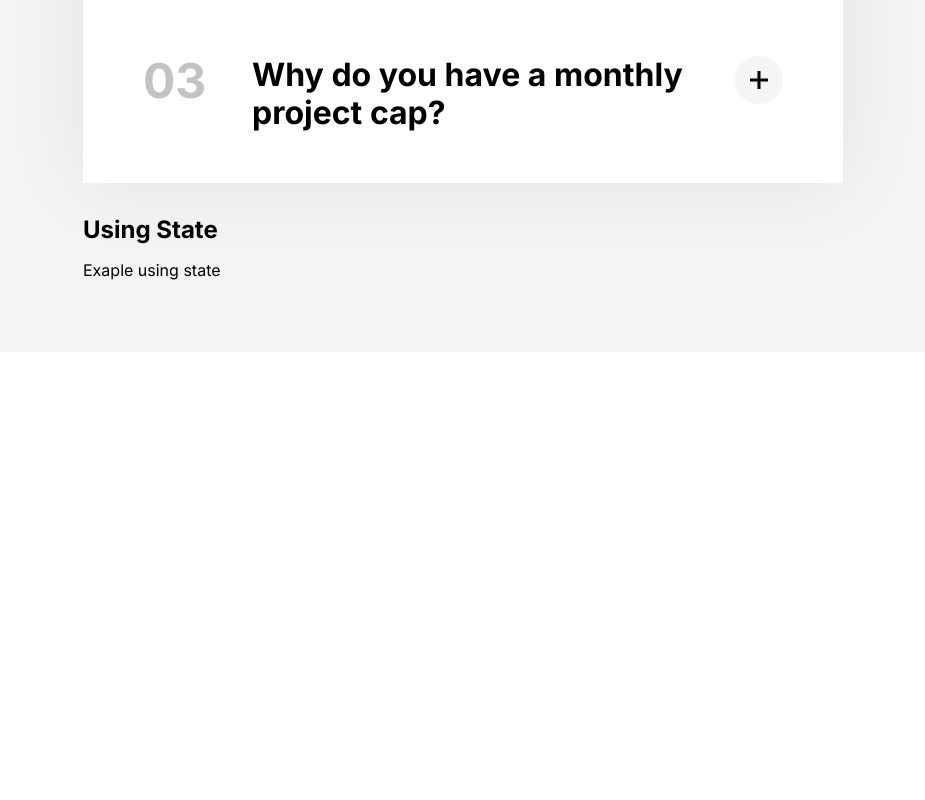
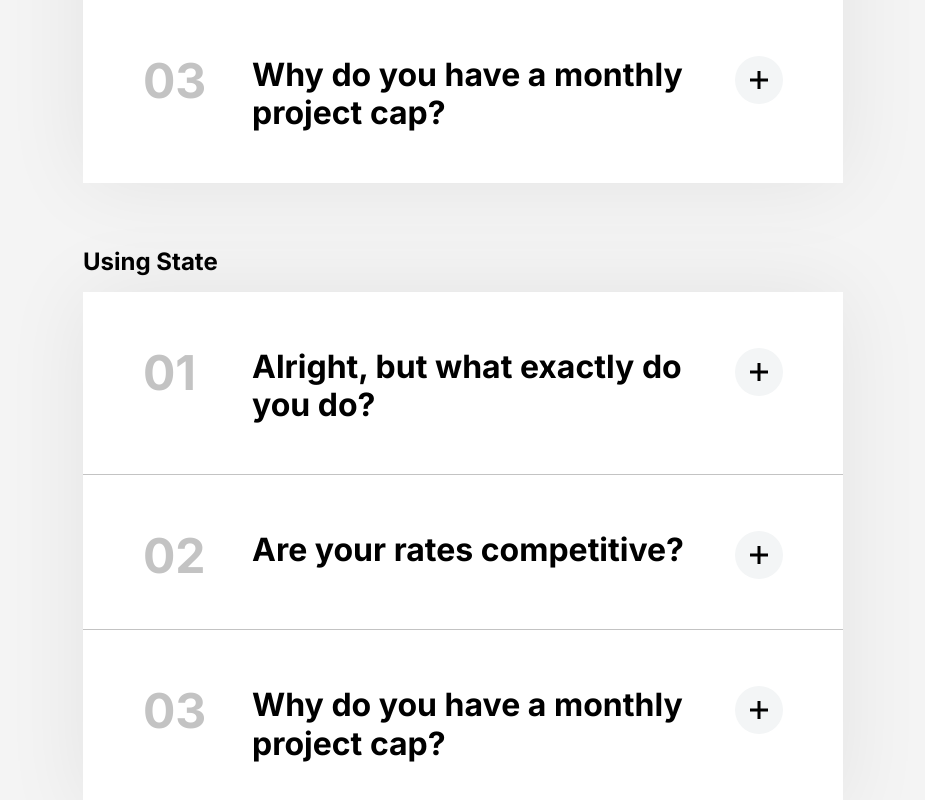
Before and after one commit to vanjazeli/react-accordion, a React (Vite) app: page / in a window 1280 px wide. Shown: the part 448-1248 px from the top of the page, without its empty margins (177-1102 px from the left). Before the commit the page ends 800 px from the top, so only its background shows below. Built offline with nearby package versions, Linux system fonts and the light colour scheme.

Commit message:
feat: Add state functionality

```diff
--- a/src/components/Accordion.tsx
+++ b/src/components/Accordion.tsx
@@ -1,6 +1,6 @@
 import { AccordionItem } from '../types/AccordionItem';
 
-import { useRef } from 'react';
+import { useRef, useState } from 'react';
 
 type AccordionProps = {
 	items?: AccordionItem[];
@@ -51,7 +51,40 @@ const Accordion = ({ items, type }: AccordionProps) => {
 		);
 	}
 	if (type === 2) {
-		return <>Exaple using state</>;
+		const [activeIndex, setActiveIndex] = useState<number | null>(null);
+
+		const clickHandler = (itemIndex: number) => {
+			if (activeIndex !== itemIndex) {
+				setActiveIndex(itemIndex);
+				return;
+			}
+			setActiveIndex(null);
+		};
+
+		return (
+			<ul className="accordion">
+				{items?.map((item, itemIndex) => (
+					<li className={activeIndex === itemIndex ? `accordion__item accordion__item--active` : 'accordion__item'} key={itemIndex}>
+						<span className="accordion__number">{itemIndex + 1 < 10 ? `0${itemIndex + 1}` : itemIndex + 1}</span>
+						<button
+							className="accordion__button"
+							type="button"
+							onClick={() => {
+								clickHandler(itemIndex);
+							}}
+						>
+							<span className="accordion__title">{item.title}</span>
+							<span className="accordion__icon"></span>
+						</button>
+						<div className="accordion__description-holder">
+							<div className="accordion__description-wrap">
+								<p className="accordion__description">{item.description}</p>
+							</div>
+						</div>
+					</li>
+				))}
+			</ul>
+		);
 	}
 };
 
--- a/src/styles.scss
+++ b/src/styles.scss
@@ -56,7 +56,7 @@ button {
 	padding: 0 20px;
 	list-style: none;
 	> :not(:last-child) {
-		margin-bottom: 32px;
+		margin-bottom: 64px;
 	}
 }
 
```
